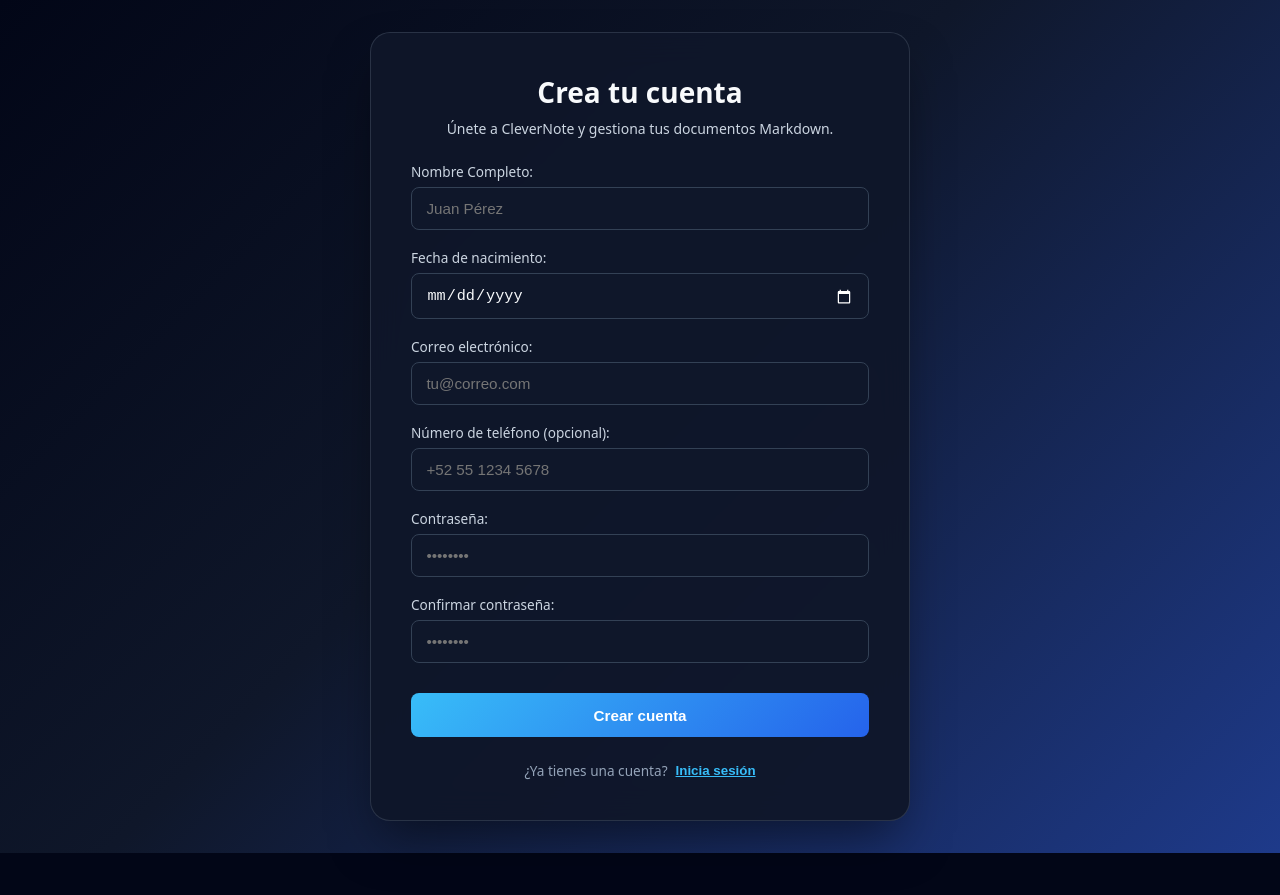
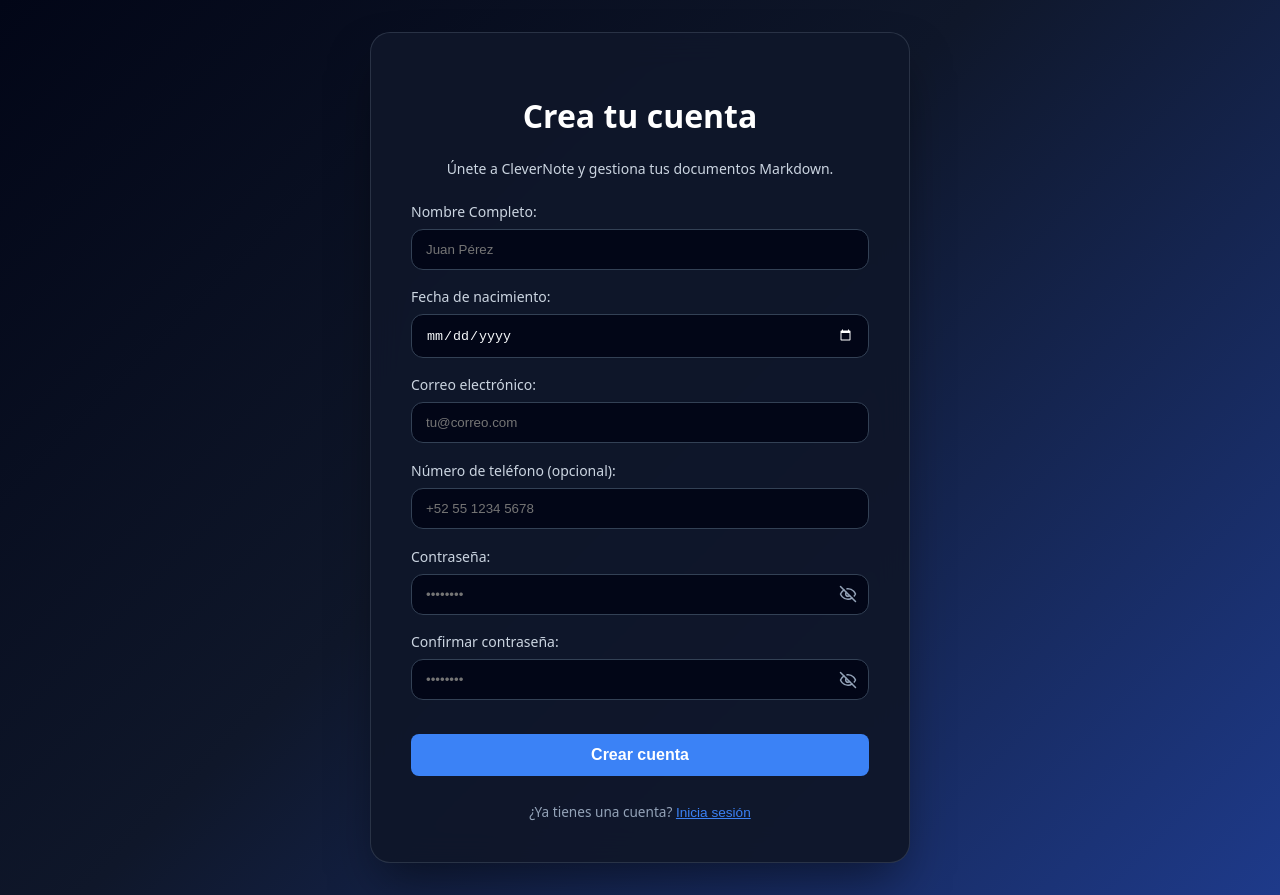
Before and after one commit to AkNdrow/PROYECTO-FINAL-PROGRAMACI-N-WEB, a React (Vite) app in the folder frontend/: page /register in a window 1280 px wide. Before the commit the page ends 853 px from the top, so only its background shows below. Built offline with nearby package versions, Linux system fonts and the light colour scheme; no server answers; the HTML template or start-up script is replaced by a standard one.

Commit message:
color azul en boton de registro y limpiar estilos

```diff
--- a/frontend/src/components/LoginView.jsx
+++ b/frontend/src/components/LoginView.jsx
@@ -8,6 +8,7 @@
   });
   const [errors, setErrors] = useState({});
   const [loading, setLoading] = useState(false);
+  const [showPassword, setShowPassword] = useState(false);
 
   const handleChange = (event) => {
     const { name, value } = event.target;
@@ -92,7 +93,6 @@
 
         onLogin(userObj);
       } catch (err) {
-        // Fallback local seguro: Si la API no está alcanzable, verificar que el usuario se haya registrado previamente en almacenamiento local
         if (err.name === 'TypeError' || err.message.includes('Failed to fetch')) {
           console.warn('API backend desconectada. Verificando usuario en almacenamiento local.');
           const registeredUsers = JSON.parse(localStorage.getItem('clevernote_registered_users') || '[]');
@@ -163,15 +163,53 @@
 
           <label className="field">
             <span>Contraseña</span>
+            <div style={{ position: 'relative' }}>
               <input
-              type="password"
+                type={showPassword ? 'text' : 'password'}
                 name="password"
                 value={formData.password}
                 onChange={handleChange}
                 className={errors.password ? 'error-input' : ''}
                 placeholder="••••••••"
                 disabled={loading}
+                style={{ paddingRight: '40px' }}
               />
+              <button
+                type="button"
+                onClick={() => setShowPassword((prev) => !prev)}
+                aria-label={showPassword ? 'Ocultar contraseña' : 'Mostrar contraseña'}
+                style={{
+                  position: 'absolute',
+                  right: '12px',
+                  top: '50%',
+                  transform: 'translateY(-50%)',
+                  background: 'transparent',
+                  border: 'none',
+                  color: '#60a5fa',
+                  cursor: 'pointer',
+                  padding: 0,
+                  display: 'flex',
+                  alignItems: 'center',
+                  justifyContent: 'center'
+                }}
+              >
+                {showPassword ? (
+                  /* Ojo abierto */
+                  <svg xmlns="http://www.w3.org/2000/svg" width="18" height="18" viewBox="0 0 24 24" fill="none" stroke="currentColor" strokeWidth="2" strokeLinecap="round" strokeLinejoin="round">
+                    <path d="M2 12s3-7 10-7 10 7 10 7-3 7-10 7-10-7-10-7Z"/>
+                    <circle cx="12" cy="12" r="3"/>
+                  </svg>
+                ) : (
+                  /* Ojo tachado */
+                  <svg xmlns="http://www.w3.org/2000/svg" width="18" height="18" viewBox="0 0 24 24" fill="none" stroke="#94a3b8" strokeWidth="2" strokeLinecap="round" strokeLinejoin="round">
+                    <path d="M9.88 9.88a3 3 0 1 0 4.24 4.24"/>
+                    <path d="M10.73 5.08A10.43 10.43 0 0 1 12 5c7 0 10 7 10 7a13.16 13.16 0 0 1-1.67 2.68"/>
+                    <path d="M6.61 6.61A13.52 13.52 0 0 0 2 12s3 7 10 7a9.74 9.74 0 0 0 5.39-1.61"/>
+                    <line x1="2" x2="22" y1="2" y2="22"/>
+                  </svg>
+                )}
+              </button>
+            </div>
             {errors.password && <span className="error-message">{errors.password}</span>}
           </label>
 
--- a/frontend/src/components/RegisterView.css
+++ b/frontend/src/components/RegisterView.css
@@ -123,3 +123,26 @@
   text-decoration: underline;
   padding: 0;
 }
+.register-button {
+  width: 100%;
+  padding: 0.75rem 1rem;
+  background-color: #3b82f6 !important; /* Azul brillante forzado */
+  color: #ffffff !important;
+  border: none;
+  border-radius: 8px;
+  font-weight: 600;
+  font-size: 1rem;
+  cursor: pointer;
+  transition: background-color 0.2s ease;
+  margin-top: 1rem;
+}
+
+.register-button:hover {
+  background-color: #2563eb !important;
+}
+
+.register-button:disabled {
+  background-color: #64748b !important;
+  cursor: not-allowed;
+  opacity: 0.7;
+}
--- a/frontend/src/components/RegisterView.jsx
+++ b/frontend/src/components/RegisterView.jsx
@@ -1,4 +1,4 @@
-import { useState } from 'react';
+import React, { useState } from 'react';
 import './RegisterView.css';
 
 export default function RegisterView({ onNavigateToLogin, onRegisterSuccess }) {
@@ -10,58 +10,43 @@
     password: '',
     confirmPassword: ''
   });
+
   const [errors, setErrors] = useState({});
   const [loading, setLoading] = useState(false);
+  const [showPassword, setShowPassword] = useState(false);
+  const [showConfirmPassword, setShowConfirmPassword] = useState(false);
 
   const handleChange = (e) => {
     const { name, value } = e.target;
-    setFormData({
-      ...formData,
-      [name]: value
-    });
-
+    setFormData({ ...formData, [name]: value });
     if (errors[name] || errors.general) {
-      setErrors({
-        ...errors,
-        [name]: '',
-        general: ''
-      });
+      setErrors({ ...errors, [name]: '', general: '' });
     }
   };
 
   const handleSubmit = async (e) => {
     e.preventDefault();
-
     const nextErrors = {};
-    const emailRegex = /\S+@\S+\.\S+/;
 
     if (!formData.fullName.trim()) {
-      nextErrors.fullName = 'El nombre completo es obligatorio.';
+      nextErrors.fullName = 'El nombre es obligatorio.';
     }
 
-    if (!formData.birthDate) {
-      nextErrors.birthDate = 'La fecha de nacimiento es obligatoria.';
-    }
-
+    const emailRegex = /\S+@\S+\.\S+/;
     if (!formData.email.trim()) {
-      nextErrors.email = 'Por favor, ingresa tu correo electrónico.';
+      nextErrors.email = 'El correo es obligatorio.';
     } else if (!emailRegex.test(formData.email.trim())) {
-      nextErrors.email = 'Ingresa un correo electrónico válido (ejemplo@dominio.com).';
+      nextErrors.email = 'Correo no válido.';
     }
 
     const passwordRegex = /^(?=.*[a-z])(?=.*[A-Z])(?=.*\d).{8,}$/;
-    const cleanPassword = (formData.password || '').trim();
-    const cleanConfirmPassword = (formData.confirmPassword || '').trim();
-
     if (!formData.password) {
-      nextErrors.password = 'Por favor, ingresa una contraseña.';
-    } else if (!passwordRegex.test(cleanPassword)) {
-      nextErrors.password = 'La contraseña debe tener al menos 8 caracteres, incluir al menos una letra mayúscula, una minúscula y un número.';
+      nextErrors.password = 'La contraseña es obligatoria.';
+    } else if (!passwordRegex.test(formData.password)) {
+      nextErrors.password = 'Mínimo 8 caracteres, una mayúscula, una minúscula y un número.';
     }
 
-    if (!formData.confirmPassword) {
-      nextErrors.confirmPassword = 'Por favor, confirma tu contraseña.';
-    } else if (cleanPassword !== cleanConfirmPassword) {
+    if (formData.password !== formData.confirmPassword) {
       nextErrors.confirmPassword = 'Las contraseñas no coinciden.';
     }
 
@@ -70,25 +55,6 @@
     if (Object.keys(nextErrors).length === 0) {
       setLoading(true);
       const apiUrl = import.meta.env.VITE_API_URL || (window.location.hostname === 'localhost' || window.location.hostname === '127.0.0.1' ? 'http://localhost:8000/api' : '/api');
-
-      // Función auxiliar para registrar en base de datos local (localStorage)
-      const saveUserLocally = () => {
-        const registeredUsers = JSON.parse(localStorage.getItem('clevernote_registered_users') || '[]');
-        const newUser = {
-          fullName: formData.fullName.trim(),
-          name: formData.fullName.trim(),
-          email: formData.email.trim().toLowerCase(),
-          password: formData.password
-        };
-        const existingIndex = registeredUsers.findIndex(u => u.email === newUser.email);
-        if (existingIndex >= 0) {
-          registeredUsers[existingIndex] = newUser;
-        } else {
-          registeredUsers.push(newUser);
-        }
-        localStorage.setItem('clevernote_registered_users', JSON.stringify(registeredUsers));
-        localStorage.setItem('clevernote_user', JSON.stringify(newUser));
-      };
 
       try {
         const response = await fetch(`${apiUrl}/register`, {
@@ -99,54 +65,31 @@
           },
           body: JSON.stringify({
             name: formData.fullName.trim(),
-            fullName: formData.fullName.trim(),
-            birthDate: formData.birthDate,
             email: formData.email.trim(),
-            phone: formData.phone.trim(),
             password: formData.password,
             password_confirmation: formData.confirmPassword,
           }),
         });
 
-        const responseText = await response.text();
-        let data;
-        try {
-          data = JSON.parse(responseText);
-        } catch (jsonErr) {
-          console.error('Respuesta no-JSON recibida del servidor:', responseText);
-          throw new Error(`El servidor backend devolvió una respuesta no válida (HTTP ${response.status}). Revisa la ruta de la API.`);
-        }
-
         if (!response.ok) {
-          if (data.errors) {
-            const backendErrors = {};
-            if (data.errors.email) backendErrors.email = data.errors.email[0];
-            if (data.errors.password) backendErrors.password = data.errors.password[0];
-            if (data.errors.name || data.errors.fullName) backendErrors.fullName = (data.errors.name || data.errors.fullName)[0];
-            setErrors(backendErrors);
-            return;
-          }
+          const data = await response.json();
           throw new Error(data.message || 'Error al registrar usuario');
         }
 
-        saveUserLocally();
+        const registeredUsers = JSON.parse(localStorage.getItem('clevernote_registered_users') || '[]');
+        registeredUsers.push(formData);
+        localStorage.setItem('clevernote_registered_users', JSON.stringify(registeredUsers));
 
-        if (data.access_token || data.token) {
-          localStorage.setItem('clevernote_token', data.access_token || data.token);
-        }
-        if (data.user) {
-          localStorage.setItem('clevernote_user', JSON.stringify(data.user));
-        }
+        if (onRegisterSuccess) onRegisterSuccess();
+        else onNavigateToLogin();
+      } catch (err) {
+        // Fallback local en caso de estar offline
+        const registeredUsers = JSON.parse(localStorage.getItem('clevernote_registered_users') || '[]');
+        registeredUsers.push(formData);
+        localStorage.setItem('clevernote_registered_users', JSON.stringify(registeredUsers));
 
-        onRegisterSuccess(data.user || { fullName: formData.fullName.trim(), email: formData.email.trim() });
-      } catch (err) {
-        if (err.name === 'TypeError' || err.message.includes('Failed to fetch')) {
-          console.warn('API backend desconectada. Registrando usuario en modo local simulado.');
-          saveUserLocally();
-          onRegisterSuccess({ fullName: formData.fullName.trim(), email: formData.email.trim() });
-        } else {
-          setErrors({ general: err.message || 'Error al crear la cuenta' });
-        }
+        if (onRegisterSuccess) onRegisterSuccess();
+        else onNavigateToLogin();
       } finally {
         setLoading(false);
       }
@@ -157,115 +100,159 @@
     <div className="register-page">
       <div className="register-card">
         <div className="register-brand">
-          <h2>Crea tu cuenta</h2>
+          <h1>Crea tu cuenta</h1>
           <p>Únete a CleverNote y gestiona tus documentos Markdown.</p>
         </div>
 
         {errors.general && (
-          <div style={{
-            background: 'rgba(239, 68, 68, 0.15)',
-            border: '1px solid rgba(239, 68, 68, 0.4)',
-            color: '#f87171',
-            padding: '0.75rem 1rem',
-            borderRadius: '8px',
-            fontSize: '0.85rem',
-            marginBottom: '1rem',
-            textAlign: 'center'
-          }}>
+          <div style={{ background: 'rgba(239, 68, 68, 0.15)', border: '1px solid rgba(239, 68, 68, 0.4)', color: '#f87171', padding: '0.75rem', borderRadius: '8px', fontSize: '0.85rem', marginBottom: '1rem', textAlign: 'center' }}>
             {errors.general}
           </div>
         )}
 
         <form className="register-form" onSubmit={handleSubmit} noValidate>
-          <div className="input-group">
-            <label>Nombre Completo:</label>
+          <label className="field">
+            <span>Nombre Completo:</span>
+            <input type="text" name="fullName" value={formData.fullName} onChange={handleChange} placeholder="Juan Pérez" disabled={loading} />
+            {errors.fullName && <span className="error-message">{errors.fullName}</span>}
+          </label>
+
+          <label className="field">
+            <span>Fecha de nacimiento:</span>
+            <input type="date" name="birthDate" value={formData.birthDate} onChange={handleChange} disabled={loading} />
+          </label>
+
+          <label className="field">
+            <span>Correo electrónico:</span>
+            <input type="email" name="email" value={formData.email} onChange={handleChange} placeholder="tu@correo.com" disabled={loading} />
+            {errors.email && <span className="error-message">{errors.email}</span>}
+          </label>
+
+          <label className="field">
+            <span>Número de teléfono (opcional):</span>
+            <input type="tel" name="phone" value={formData.phone} onChange={handleChange} placeholder="+52 55 1234 5678" disabled={loading} />
+          </label>
+
+          {/* Campo Contraseña */}
+          <label className="field">
+            <span>Contraseña:</span>
+            <div style={{ position: 'relative' }}>
               <input
-              type="text"
-              name="fullName"
-              value={formData.fullName}
-              onChange={handleChange}
-              className={errors.fullName ? 'error-input' : ''}
-              disabled={loading}
-              placeholder="Juan Pérez"
-            />
-            {errors.fullName && <span className="error-message">{errors.fullName}</span>}
-          </div>
-
-          <div className="input-group">
-            <label>Fecha de nacimiento:</label>
-            <input
-              type="date"
-              name="birthDate"
-              value={formData.birthDate}
-              onChange={handleChange}
-              className={errors.birthDate ? 'error-input' : ''}
-              disabled={loading}
-            />
-            {errors.birthDate && <span className="error-message">{errors.birthDate}</span>}
-          </div>
-
-          <div className="input-group">
-            <label>Correo electrónico:</label>
-            <input
-              type="email"
-              name="email"
-              value={formData.email}
-              onChange={handleChange}
-              className={errors.email ? 'error-input' : ''}
-              disabled={loading}
-              placeholder="tu@correo.com"
-            />
-            {errors.email && <span className="error-message">{errors.email}</span>}
-          </div>
-
-          <div className="input-group">
-            <label>Número de teléfono (opcional):</label>
-            <input
-              type="tel"
-              name="phone"
-              value={formData.phone}
-              onChange={handleChange}
-              disabled={loading}
-              placeholder="+52 55 1234 5678"
-            />
-          </div>
-
-          <div className="input-group">
-            <label>Contraseña:</label>
-            <input
-              type="password"
+                type={showPassword ? 'text' : 'password'}
                 name="password"
                 value={formData.password}
                 onChange={handleChange}
-              className={errors.password ? 'error-input' : ''}
+                placeholder="••••••••"
                 disabled={loading}
-              placeholder="••••••••"
+                style={{ paddingRight: '40px' }}
               />
+              <button
+                type="button"
+                onClick={() => setShowPassword((prev) => !prev)}
+                aria-label={showPassword ? 'Ocultar contraseña' : 'Mostrar contraseña'}
+                style={{
+                  position: 'absolute',
+                  right: '12px',
+                  top: '50%',
+                  transform: 'translateY(-50%)',
+                  background: 'transparent',
+                  border: 'none',
+                  color: '#60a5fa',
+                  cursor: 'pointer',
+                  padding: 0,
+                  display: 'flex',
+                  alignItems: 'center'
+                }}
+              >
+                {showPassword ? (
+                  <svg xmlns="http://www.w3.org/2000/svg" width="18" height="18" viewBox="0 0 24 24" fill="none" stroke="currentColor" strokeWidth="2" strokeLinecap="round" strokeLinejoin="round">
+                    <path d="M2 12s3-7 10-7 10 7 10 7-3 7-10 7-10-7-10-7Z"/>
+                    <circle cx="12" cy="12" r="3"/>
+                  </svg>
+                ) : (
+                  <svg xmlns="http://www.w3.org/2000/svg" width="18" height="18" viewBox="0 0 24 24" fill="none" stroke="#94a3b8" strokeWidth="2" strokeLinecap="round" strokeLinejoin="round">
+                    <path d="M9.88 9.88a3 3 0 1 0 4.24 4.24"/>
+                    <path d="M10.73 5.08A10.43 10.43 0 0 1 12 5c7 0 10 7 10 7a13.16 13.16 0 0 1-1.67 2.68"/>
+                    <path d="M6.61 6.61A13.52 13.52 0 0 0 2 12s3 7 10 7a9.74 9.74 0 0 0 5.39-1.61"/>
+                    <line x1="2" x2="22" y1="2" y2="22"/>
+                  </svg>
+                )}
+              </button>
+            </div>
             {errors.password && <span className="error-message">{errors.password}</span>}
-          </div>
+          </label>
 
-          <div className="input-group">
-            <label>Confirmar contraseña:</label>
+          {/* Campo Confirmar Contraseña */}
+          <label className="field">
+            <span>Confirmar contraseña:</span>
+            <div style={{ position: 'relative' }}>
               <input
-              type="password"
+                type={showConfirmPassword ? 'text' : 'password'}
                 name="confirmPassword"
                 value={formData.confirmPassword}
                 onChange={handleChange}
-              className={errors.confirmPassword ? 'error-input' : ''}
+                placeholder="••••••••"
                 disabled={loading}
-              placeholder="••••••••"
+                style={{ paddingRight: '40px' }}
               />
+              <button
+                type="button"
+                onClick={() => setShowConfirmPassword((prev) => !prev)}
+                aria-label={showConfirmPassword ? 'Ocultar contraseña' : 'Mostrar contraseña'}
+                style={{
+                  position: 'absolute',
+                  right: '12px',
+                  top: '50%',
+                  transform: 'translateY(-50%)',
+                  background: 'transparent',
+                  border: 'none',
+                  color: '#60a5fa',
+                  cursor: 'pointer',
+                  padding: 0,
+                  display: 'flex',
+                  alignItems: 'center'
+                }}
+              >
+                {showConfirmPassword ? (
+                  <svg xmlns="http://www.w3.org/2000/svg" width="18" height="18" viewBox="0 0 24 24" fill="none" stroke="currentColor" strokeWidth="2" strokeLinecap="round" strokeLinejoin="round">
+                    <path d="M2 12s3-7 10-7 10 7 10 7-3 7-10 7-10-7-10-7Z"/>
+                    <circle cx="12" cy="12" r="3"/>
+                  </svg>
+                ) : (
+                  <svg xmlns="http://www.w3.org/2000/svg" width="18" height="18" viewBox="0 0 24 24" fill="none" stroke="#94a3b8" strokeWidth="2" strokeLinecap="round" strokeLinejoin="round">
+                    <path d="M9.88 9.88a3 3 0 1 0 4.24 4.24"/>
+                    <path d="M10.73 5.08A10.43 10.43 0 0 1 12 5c7 0 10 7 10 7a13.16 13.16 0 0 1-1.67 2.68"/>
+                    <path d="M6.61 6.61A13.52 13.52 0 0 0 2 12s3 7 10 7a9.74 9.74 0 0 0 5.39-1.61"/>
+                    <line x1="2" x2="22" y1="2" y2="22"/>
+                  </svg>
+                )}
+              </button>
+            </div>
             {errors.confirmPassword && <span className="error-message">{errors.confirmPassword}</span>}
-          </div>
+          </label>
 
-          <button type="submit" className="btn-primary" disabled={loading}>
+          <button type="submit" className="register-button" disabled={loading} style={{ marginTop: '1rem' }}>
             {loading ? 'Creando cuenta...' : 'Crear cuenta'}
           </button>
         </form>
 
-        <div className="login-link-container">
-          <span>¿Ya tienes una cuenta?</span>
-          <button type="button" onClick={onNavigateToLogin} className="btn-secondary" disabled={loading}>
+        <div style={{ marginTop: '1.5rem', textAlign: 'center' }}>
+          <span style={{ color: '#94a3b8', fontSize: '0.85rem' }}>
+            ¿Ya tienes una cuenta?{' '}
+          </span>
+          <button
+            type="button"
+            onClick={onNavigateToLogin}
+            style={{
+              background: 'none',
+              border: 'none',
+              color: '#3b82f6',
+              cursor: 'pointer',
+              fontSize: '0.85rem',
+              textDecoration: 'underline',
+              padding: 0
+            }}
+          >
             Inicia sesión
           </button>
         </div>
```
Lines whose indentation alone changed are shown as unchanged.
